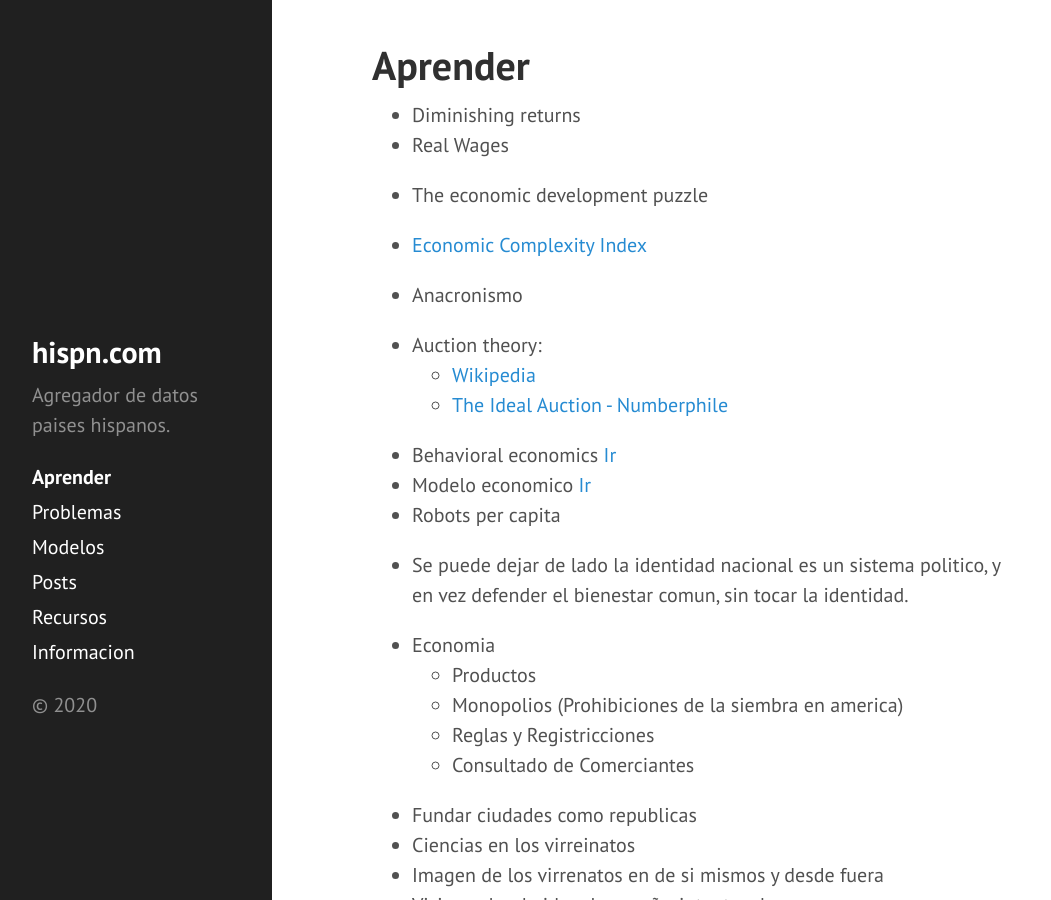
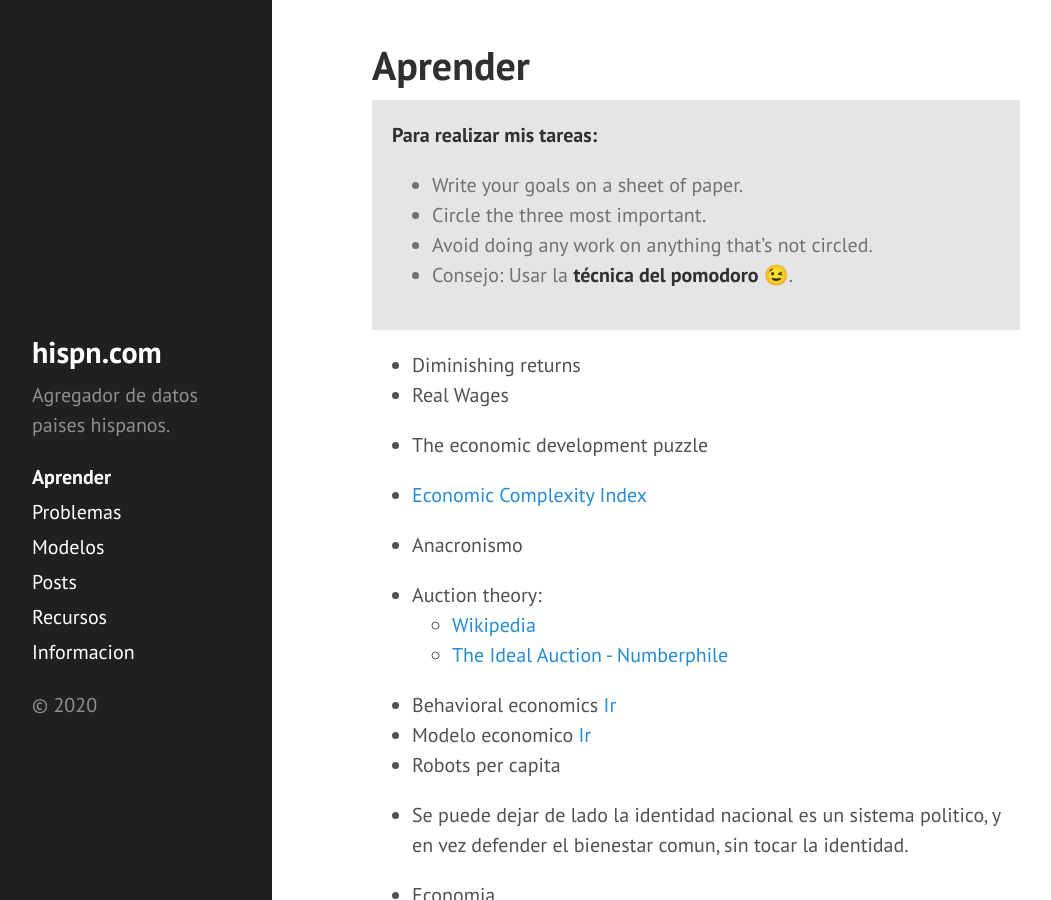
Before and after one commit to DanielBremont/hispn.github.io, a Jekyll site: the page built from pages/aprender.md, in a window 1280 px wide and 900 px high. Shown: the whole window, without its empty margins (8-1059 px from the left). Built offline with Jekyll 4.4.1, drawn with Linux system fonts in a browser that asks for light colours.

Commit message:
Nuevo commit

```diff
--- a/pages/aprender.md
+++ b/pages/aprender.md
@@ -3,6 +3,22 @@ layout: page
 title: Aprender
 orden: 1
 ---
+
+{::options parse_block_html="true" /}
+
+<div class="message">
+**Para realizar mis tareas:**
+
+- Write your goals on a sheet of paper.
+- Circle the three most important.
+- Avoid doing any work on anything that’s not circled.
+- Consejo: Usar la **técnica del pomodoro** 😉.
+
+</div>
+
+{::options parse_block_html="false" /}
+
+<!--more-->
 
 - Diminishing returns
 - Real Wages
```
